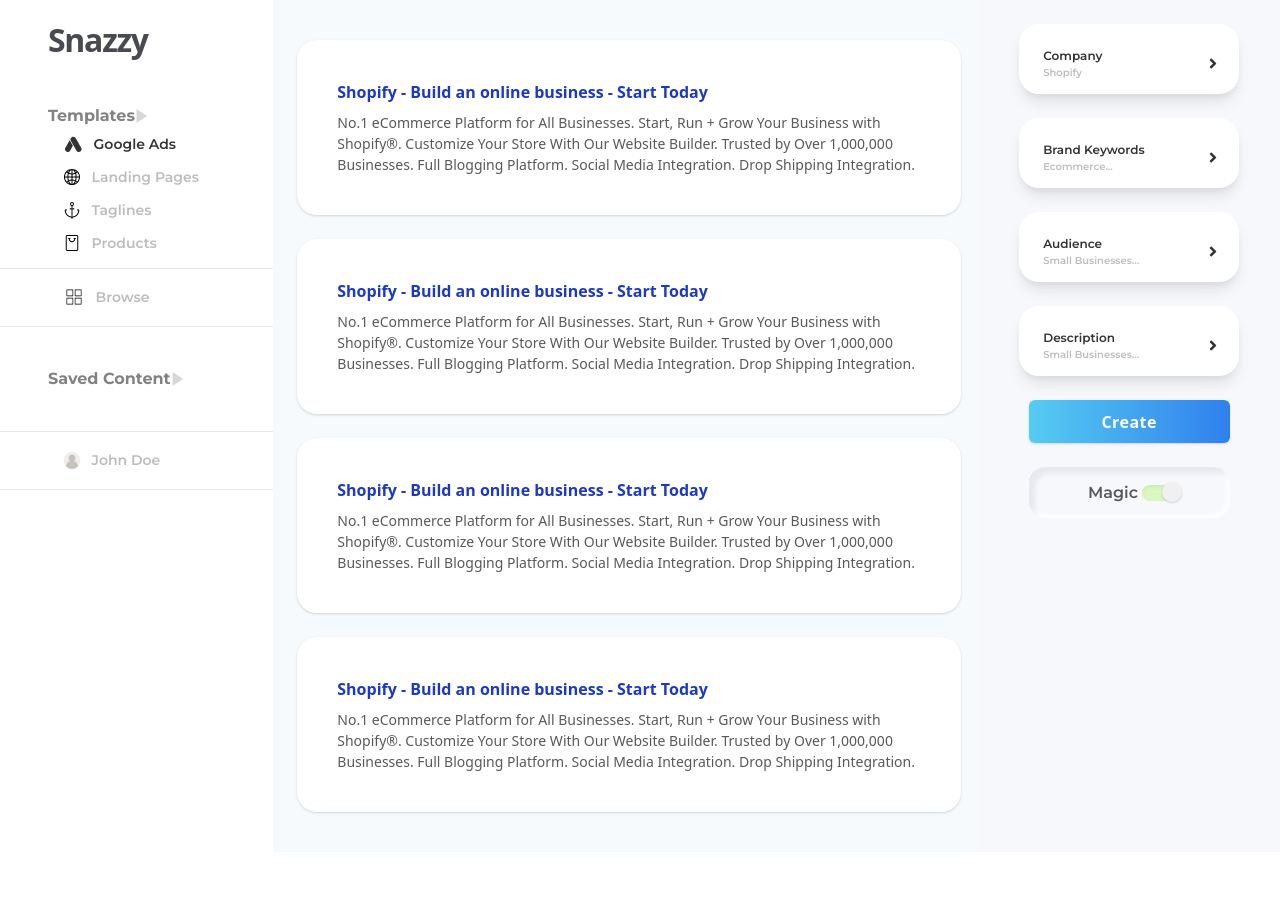
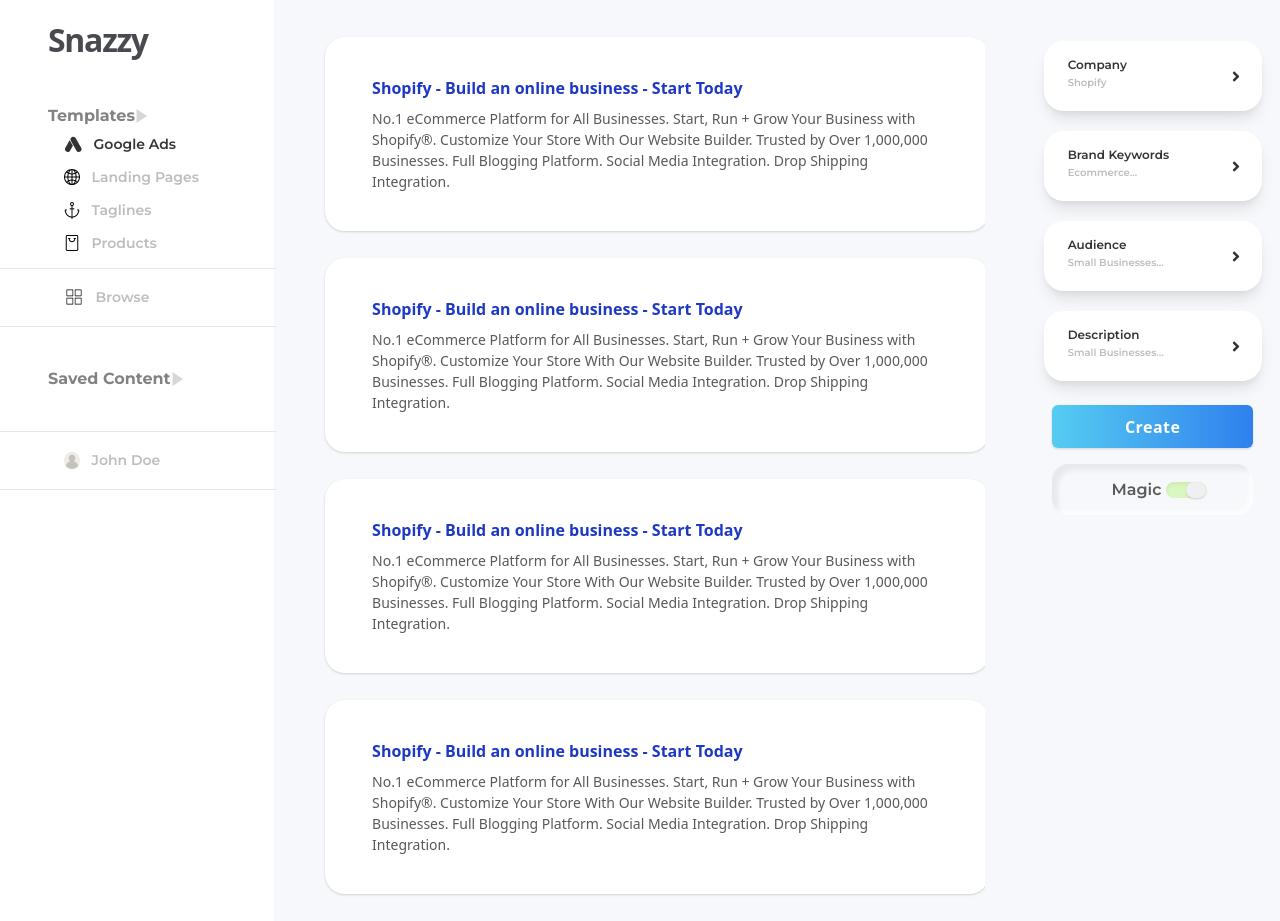
Before and after one commit to jeanawhou/React-TailwindCSS, a React (Create React App) app: page / in a window 1280 px wide. Before the commit the page ends 852 px from the top, so only its background shows below. Built offline with nearby package versions, Linux system fonts and the light colour scheme.

Commit message:
More spacing fixes

```diff
--- a/src/App.js
+++ b/src/App.js
@@ -14,15 +14,15 @@
   return (
 
     <React.Fragment >
-    <div class=" h-full flex mb-0" style={{background: '#F6F8FB'}}>
+      <div class=" h-full flex" style={{background: '#F6F8FB'}}>
         <div class="w-40 px-12 bg-white sidebar" style={{width: '275px'}}>
           <div className="text-4xl font-extrabold text-left my-4" style={customStyle}>
             Snazzy
           </div>
           <Sidebar title="Templates"/>
         </div>
-        <div class="flex bg-gray-100 overflow-hidden">
-          <div class="px-6 py-4 flex-1">
+        <div class="flex overflow-hidden" >
+          <div class="flex-auto" style={{paddingLeft: '51px', marginTop: '37px'}}>
             <Card
               title="Shopify - Build an online business - Start Today" description="No.1 eCommerce Platform for All Businesses. Start, Run + Grow Your Business with Shopify®. Customize Your Store With Our Website Builder. Trusted by Over 1,000,000 Businesses. Full Blogging Platform. Social Media Integration. Drop Shipping Integration. "
             />
@@ -35,10 +35,9 @@
             <Card
               title="Shopify - Build an online business - Start Today" description="No.1 eCommerce Platform for All Businesses. Start, Run + Grow Your Business with Shopify®. Customize Your Store With Our Website Builder. Trusted by Over 1,000,000 Businesses. Full Blogging Platform. Social Media Integration. Drop Shipping Integration. "
             />
-
           </div>
         </div>
-        <div class="w-40 sm:w-64 mx-6 sidebar" style={{textAlign: '-webkit-center'}}>
+        <div class="w-40 sm:w-64 sidebar" style={{textAlign: '-webkit-center', marginTop: '21px', marginLeft: '40px'}}>
           <SmallCard title="Company" smallDescription="Shopify" />
           <SmallCard title="Brand Keywords" smallDescription="Ecommerce..." />
           <SmallCard title="Audience" smallDescription="Small Businesses..."  />
@@ -55,7 +54,7 @@
           </button>
 
           <div
-          className="flex items-center justify-center w-full mb-24 font-bold rounded-lg from-gray-100 mt-6 py-2"
+            className="flex items-center justify-center w-full mb-24 font-bold rounded-lg from-gray-100 py-2"
             style={
               {
                 backgroundBlendMode: 'soft-light',
@@ -64,6 +63,7 @@
                 width: '201px',
                 height: '51px',
                 fontFamily: 'Montserrat',
+                marginTop: '16px'
               }}>
             <label
               for="toogleA"
@@ -79,8 +79,8 @@
                   style={{background: '#D9F7BE'}}
                 ></div>
                 <div
-                  class="toggle__dot absolute w-5 h-5 rounded-full shadow inset-y-0 right-0"
-                  style={{marginTop: '-3px', background: '#F0F0F3'}}
+                  class="toggle__dot absolute w-5 h-4 rounded-full shadow inset-y-0 right-0"
+                  style={{ background: '#F0F0F3'}}
                 ></div>
               </div>
             </label>
--- a/src/components/Card.js
+++ b/src/components/Card.js
@@ -3,7 +3,7 @@
 export default function Card(props) {
   return (
     <React.Fragment>
-      <div style={{width: '664px', borderRadius: '20px'}} class=" bg-white p-10 shadow text-left my-6" v-for="i in 50">
+      <div style={{width: '664px', borderRadius: '20px', padding: '39px 47px', marginBottom: '27px'}} class=" bg-white shadow text-left" v-for="i in 50">
         <div style={{color: '#1D39C4'}} className="font-semibold mb-2">
           {props.title}
         </div>
--- a/src/components/Sidebar.js
+++ b/src/components/Sidebar.js
@@ -39,25 +39,25 @@
         >
           <svg id="Layer_1" enable-background="new 0 0 512 512" height="16" viewBox="0 0 512 512" width="16" xmlns="http://www.w3.org/2000/svg"><g><path d="m410 512h-308c-25.364 0-46-20.636-46-46v-420c0-25.364 20.636-46 46-46h308c25.364 0 46 20.636 46 46v420c0 25.364-20.636 46-46 46zm-308-480c-7.72 0-14 6.28-14 14v420c0 7.72 6.28 14 14 14h308c7.72 0 14-6.28 14-14v-420c0-7.72-6.28-14-14-14z"/><path d="m368 96h-48c-8.836 0-16 7.164-16 16s7.164 16 16 16h8c0 39.701-32.299 72-72 72s-72-32.299-72-72h8c8.836 0 16-7.164 16-16s-7.164-16-16-16h-48c-8.836 0-16 7.164-16 16s7.164 16 16 16h8c0 57.346 46.654 104 104 104s104-46.654 104-104h8c8.836 0 16-7.164 16-16s-7.164-16-16-16z"/></g></svg>&nbsp;&nbsp;&nbsp;Products
         </div>
-        <hr style={{marginLeft: '-120px', marginRight: '-120px'}} />
+        <hr style={{marginLeft: '-50px', marginRight: '-50px'}} />
           <div className="relative pl-4 py-5 flex font-semibold"
             style={{fontSize: '14px', lineHeight: '17px', color: '#BDBDBD', fontFamily: 'Montserrat'}}
           >
             <svg height="16" viewBox="-19 -19 600 600" width="20" xmlns="http://www.w3.org/2000/svg"><path d="m251.25 12.5c0-6.90625-5.59375-12.5-12.5-12.5h-226.25c-6.90625 0-12.5 5.59375-12.5 12.5v226.25c0 6.90625 5.59375 12.5 12.5 12.5h226.25c6.90625 0 12.5-5.59375 12.5-12.5zm-25 213.75h-201.25v-201.25h201.25zm0 0"/><path d="m562.5 12.5c0-6.90625-5.59375-12.5-12.5-12.5h-226.25c-6.90625 0-12.5 5.59375-12.5 12.5v226.25c0 6.90625 5.59375 12.5 12.5 12.5h226.25c6.90625 0 12.5-5.59375 12.5-12.5zm-25 213.75h-201.25v-201.25h201.25zm0 0"/><path d="m251.25 323.75c0-6.90625-5.59375-12.5-12.5-12.5h-226.25c-6.90625 0-12.5 5.59375-12.5 12.5v226.25c0 6.90625 5.59375 12.5 12.5 12.5h226.25c6.90625 0 12.5-5.59375 12.5-12.5zm-25 212.5h-201.25v-200h201.25zm0 0"/><path d="m562.5 323.75c0-6.90625-5.59375-12.5-12.5-12.5h-226.25c-6.90625 0-12.5 5.59375-12.5 12.5v226.25c0 6.90625 5.59375 12.5 12.5 12.5h226.25c6.90625 0 12.5-5.59375 12.5-12.5zm-25 212.5h-201.25v-200h201.25zm0 0"/></svg>&nbsp;&nbsp;&nbsp;Browse
           </div>
-        <hr style={{marginLeft: '-120px', marginRight: '-120px'}}/>
+        <hr style={{marginLeft: '-50px', marginRight: '-50px'}}/>
         <div className={`inline-flex font-bold text-gray-500 py-10`} style={{color: '#828282', fontSize: 16, fontStyle: 'normal', fontFamily: 'Montserrat'}}>
           Saved Content
         <Chevron width={8} fill={"#777"} style={{marginTop:'16px'}} />
       </div>
 
-      <hr style={{marginLeft: '-120px', marginRight: '-120px'}}/>
+      <hr style={{marginLeft: '-50px', marginRight: '-50px'}}/>
         <div className="relative pl-4 py-5 flex font-semibold"
           style={{fontSize: '14px', lineHeight: '17px', color: '#BDBDBD', fontFamily: 'Montserrat'}}
         >
           <img src={user} height="16" width="16" alt="user"/>&nbsp;&nbsp;&nbsp;John Doe
         </div>
-      <hr style={{marginLeft: '-120px', marginRight: '-120px'}}/>
+      <hr style={{marginLeft: '-50px', marginRight: '-50px'}}/>
 
       </div>
     </div>
--- a/src/components/SmallCard.js
+++ b/src/components/SmallCard.js
@@ -4,12 +4,12 @@
   return (
     <React.Fragment>
       <div
-        className="justify-items-center flex font-semibold bg-white pl-6 pt-6 shadow-lg text-left mt-6 px-4"
+        className="justify-items-center flex font-semibold bg-white pl-6 shadow-lg text-left px-4"
         v-for="i in 50"
-        style={{width: '220px', height: '70px', lineHeight: '15px', fontSize:'12px', color: '#333333', borderRadius: '20px', justifyContent: 'space-between', fontFamily: 'Montserrat'}}>
+        style={{marginTop:'20px', paddingTop: '16px', width: '218px', height: '70px', lineHeight: '15px', fontSize:'12px', color: '#333333', borderRadius: '20px', justifyContent: 'space-between', fontFamily: 'Montserrat'}}>
 				<div>
           {props.title}
-          <div className="mt-1" style={{color: '#bdbdbd', fontSize: '10px', lineHeight: '12px', fontStyle: 'normal'}}>
+          <div style={{marginTop: '5px', color: '#bdbdbd', fontSize: '10px', lineHeight: '12px', fontStyle: 'normal'}}>
             {props.smallDescription}
           </div>
         </div>
```
Lines whose indentation alone changed are shown as unchanged.
